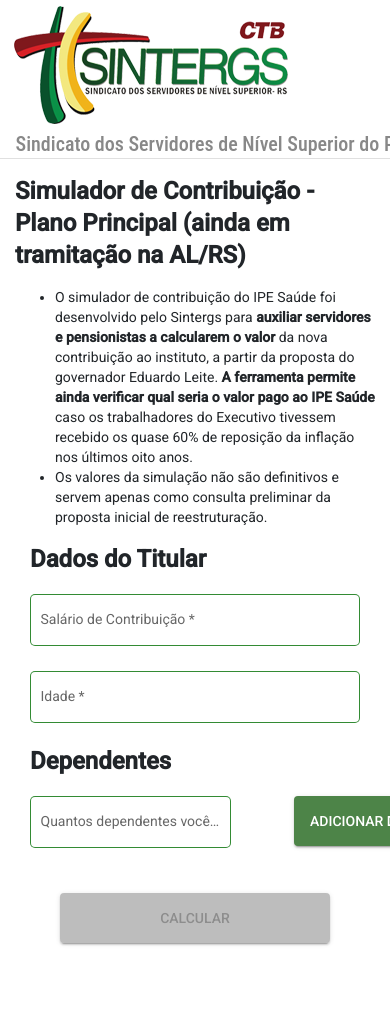
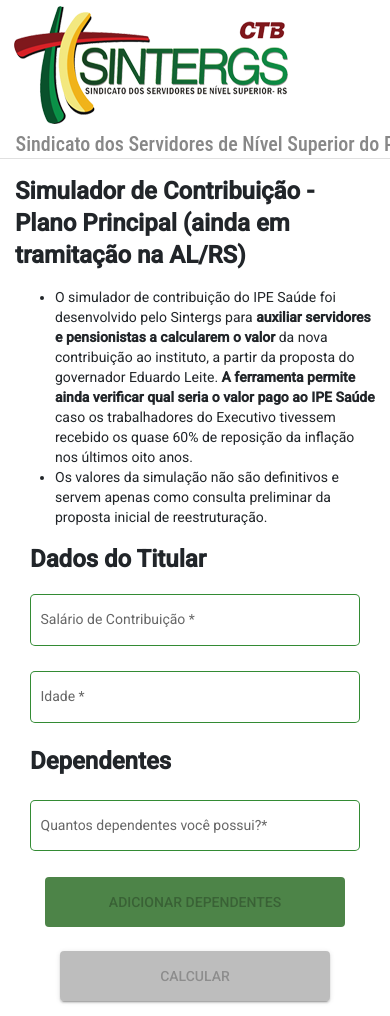
Before and after one commit to robertnathanmoraes/calc, an Angular app: page / in a window 390 px wide. Shown: the top 1016 px of the page. Before the commit the page ends 958 px from the top, so only its background shows below. Built offline with nearby package versions, Linux system fonts and the light colour scheme; what @scullyio/ng-lib, ng2-currency-mask, ngx-mask would draw is missing.

Commit message:
finalizado alterações

```diff
--- a/src/app/app.component.html
+++ b/src/app/app.component.html
@@ -63,7 +63,7 @@
           <div class="col-sm-12 col-md-6 p-0">
             <mat-form-field appearance="outline">
               <mat-label>Idade</mat-label>
-              <input matInput formControlName="idade" (keydown)="validateInputValue($event)">
+              <input placeholder="0 a 120" type="text" maxlength="3" matInput formControlName="idade" (ngModelChange)="disableBtCalcular()" (keydown)="validateInputValue($event)">
             </mat-form-field>
           </div>
         </div>
@@ -75,20 +75,20 @@
         </div>
       </div>
 
-      <div class="row">
+      <div class="row" style="margin-top: 1%;">
 
-        <div class="col-sm-12 col-md-12 d-flex ">
-          <div class="col-sm-12 col-md-6 p-0">
-            <mat-form-field appearance="outline">
+        <div class="col-sm-12 col-md-12 d-flex flex-wrap">
+          <div class="col-sm-12 col-md-6 p-0 d-flex flex-wrap">
+            <mat-form-field appearance="outline" class="col-12 p-0">
               <mat-label>Quantos dependentes você possui?*</mat-label>
-              <input matInput formControlName="numeroDependentes"
-                     (keydown)="validateInputValue($event)">
+              <input placeholder="Maximo 20" type="text" maxlength="2" matInput formControlName="numeroDependentes"
+                     (ngModelChange)="disableBtAddDependentes()">
             </mat-form-field>
           </div>
 
-          <div class="col-sm-12 col-md-4 ml-5" style="padding-bottom: 10px" (click)="clearTable()">
-            <button class="col-sm-12" style="color: white; height: 50px; margin-top: 3.5px; background-color: #4D8448"
-                    mat-raised-button (click)="adicionarDependentes()">ADICIONAR DEPENDENTES
+          <div class="col-sm-12 col-md-4" style="padding-top: 4px" (click)="clearTable()">
+            <button class="col-md-12 col-sm-8 " style="color: white; height: 50px; text-align: center; background-color: #4D8448;{{adicionarDependentesbt ? 'color: rgba(0, 0, 0, 0.26)' : 'color: white'}}"
+                    mat-raised-button (click)="adicionarDependentes()" [disabled]="adicionarDependentesbt">ADICIONAR DEPENDENTES
             </button>
           </div>
 
@@ -99,7 +99,7 @@
       <div class="row" formArrayName="dependentes" (click)="clearTable()"
            *ngFor="let dependente of submitForm.get('dependentes').controls; let i = index">
         <div [formGroupName]="i" class="col-12 d-flex">
-          <div class="col-6 p-0">
+          <div class="col-6  p-0 d-flex flex-wrap ">
             <mat-form-field appearance="outline">
               <mat-label>Grau de Dependência</mat-label>
               <mat-select formControlName="grauDependencia">
@@ -110,19 +110,19 @@
               </mat-select>
             </mat-form-field>
           </div>
-          <div class="col-4 ml-5">
+          <div class="col-4">
             <mat-form-field appearance="outline">
               <mat-label>Idade</mat-label>
-              <input matInput placeholder="Placeholder" formControlName="dependenteIdade" (ngModelChange)="disableBtCalcular()" (keydown)="validateInputValue($event)">
+              <input placeholder="0 a 120" type="text" maxlength="3" matInput formControlName="dependenteIdade" (ngModelChange)="disableBtCalcular()" (keydown)="validateInputValue($event)">
             </mat-form-field>
           </div>
         </div>
-        <div class="row container">
-          <div class="col">
-          <mat-error *ngIf="(dependente.controls.grauDependencia.value == 'Filho(a)') && (dependente.controls.dependenteIdade.value >= submitForm.controls.idade.value)">Idade do filho nao pode ser maior ou igual a do titular.</mat-error>
+      </div>
+
+      <div class="row container">
+        <div class="col">
+          <mat-error *ngIf="errorEnable">Idade do filho nao pode ser maior ou igual a do titular.</mat-error>
         </div>
-        </div>
-
       </div>
 
       <div class="row d-flex" style="padding: 15px; padding-top: 7%">
--- a/src/app/app.component.ts
+++ b/src/app/app.component.ts
@@ -1,7 +1,7 @@
 import {Component} from '@angular/core';
 // @ts-ignore
 import faixasEtariasJSON from '../assets/formula.json';
-import {FormArray, FormBuilder, Validators} from '@angular/forms';
+import {FormArray, FormBuilder, FormControl, Validators} from '@angular/forms';
 
 @Component({
   selector: 'app-root',
@@ -44,7 +44,9 @@
     },
   ]
   valorTitular: string | undefined;
-  disableCalcular: boolean | any;
+  disableCalcular: boolean | any = false;
+  errorEnable: boolean | any = false;
+  adicionarDependentesbt: boolean = true;
 
   constructor(private formBuilder: FormBuilder) {
     // Carregar faixas etárias do JSON
@@ -57,6 +59,23 @@
       numeroDependentes: [''],
       dependentes: this.formBuilder.array([])
     });
+  }
+
+  validateInputIdade(event: any) {
+    const inputValue = event.target.value;
+    if (inputValue && !/^(0|[1-9][0-9]?|1[01][0-9]|120)$/.test(inputValue)) {
+      event.target.value = inputValue.slice(0, -1); // Remove o último caractere inválido
+    }
+  }
+  validateInputDependentes(event: any) {
+    const inputValue = event.target.value;
+    if (inputValue && !/^([0-9]|1[0-9]|20)$/.test(inputValue)) {
+      event.target.value = inputValue.slice(0, -1); // Remove o último caractere inválido
+
+
+    }
+    this.submitForm.value.numeroDependentes = event.target.value
+
   }
 
   transform(value: string): string {
@@ -90,28 +109,35 @@
 
   }
 
-  disableBtCalcular(){
+  disableBtCalcular() {
+    this.errorEnable = false;
+    this.disableCalcular = false;
 
-    console.log('1111', this.submitForm.value.grauDependencia)
-    console.log('2222', this.submitForm.value.dependenteIdade)
-    console.log('3333', this.submitForm.value.idade)
+    const dependentes = this.submitForm.get('dependentes') as FormArray; // pega todos dependentes
+    let temValorMenor = false;
 
-    const dependentes = this.submitForm.get('dependentes') as FormArray; //pega todos depententes
-    let valorTotalDependentes = 0;
+    if (this.submitForm.value.idade >= 121) {
+      this.disableCalcular = true;
+      return; // Retorna imediatamente, já que a idade é inválida
+    }
 
-    dependentes.controls.forEach((dependenteGroup: any) => { //passa por cada dependente
-      const grauDependencia = dependenteGroup.value.grauDependencia; //nome do tipo de dependente
-      const dependenteIdade = parseFloat(dependenteGroup.value.dependenteIdade); //idade do dependente
+    dependentes.controls.forEach((dependenteGroup: any) => { // passa por cada dependente
+      const grauDependencia = dependenteGroup.value.grauDependencia; // nome do tipo de dependente
+      const dependenteIdade = parseFloat(dependenteGroup.value.dependenteIdade); // idade do dependente
 
-      if ((grauDependencia == 'Filho(a)' && dependenteIdade >= this.submitForm.value.idade) || this.submitForm.invalid) {
-        this.disableCalcular = true;
-      } else {
-        this.disableCalcular = false
+      if (dependenteIdade >= 121){
+        this.disableCalcular = true
       }
 
+      if (grauDependencia == 'Filho(a)' && dependenteIdade > this.submitForm.value.idade) {
+        temValorMenor = true;
+        this.disableCalcular = this.submitForm.invalid || temValorMenor;
+        this.errorEnable = true;
+        return; // Retorna imediatamente, já que um valor menor foi encontrado
+      }
     });
 
-    console.log(this.disableCalcular)
+    // Verifica se o formulário é inválido ou se temValorMenor é true
   }
 
   formatCurrency(value: number): string {
@@ -133,6 +159,9 @@
     for (let i = 0; i < numeroDependentes; i++) {
       this.adicionarDependente();
     }
+    const dependenteFormControl = this.submitForm.get('dependentes').controls.get('dependenteIdade') as FormControl;
+
+    dependenteFormControl.reset()
   }
 
   adicionarDependente() {
@@ -140,7 +169,7 @@
 
     const dependenteGroup = this.formBuilder.group({
       grauDependencia: ['Cônjuge e companheiro(a)', Validators.required],
-      dependenteIdade: [1, Validators.required]
+      dependenteIdade: [null, Validators.required]
     });
 
     dependentes.push(dependenteGroup);
@@ -278,6 +307,14 @@
   clearTable() {
     this.valorTitular = ''
   }
+
+  disableBtAddDependentes() {
+    if(this.submitForm.value.numeroDependentes >= 21){
+      this.adicionarDependentesbt = true
+    } else {
+      this.adicionarDependentesbt = false
+    }
+  }
 }
 
 interface FaixaEtaria {
--- a/src/assets/formula.json
+++ b/src/assets/formula.json
@@ -26,6 +26,11 @@
       "valor": 133.09
     },
     {
+      "idadeMin": 39,
+      "idadeMax": 43,
+      "valor": 152.51
+    },
+    {
       "idadeMin": 44,
       "idadeMax": 48,
       "valor": 190.58
```
Also changed, not shown: 1 other file (tests, documents, lock files or other folders).
